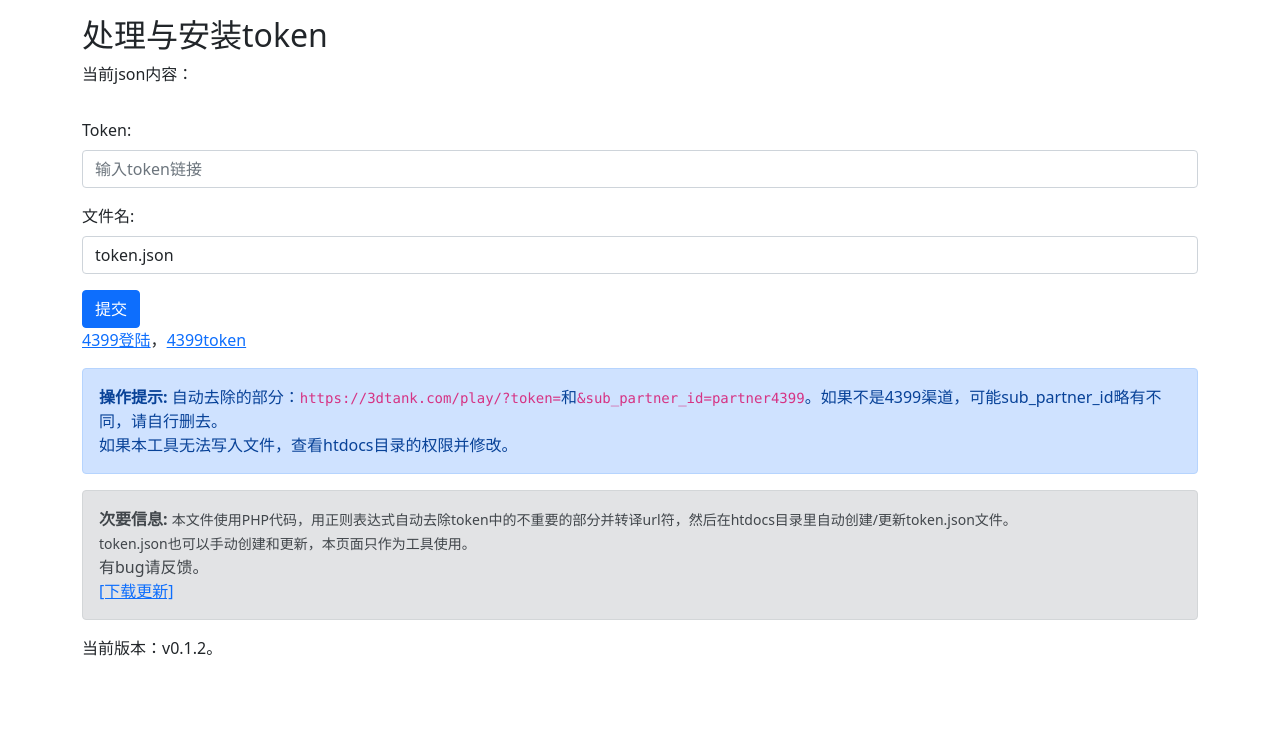
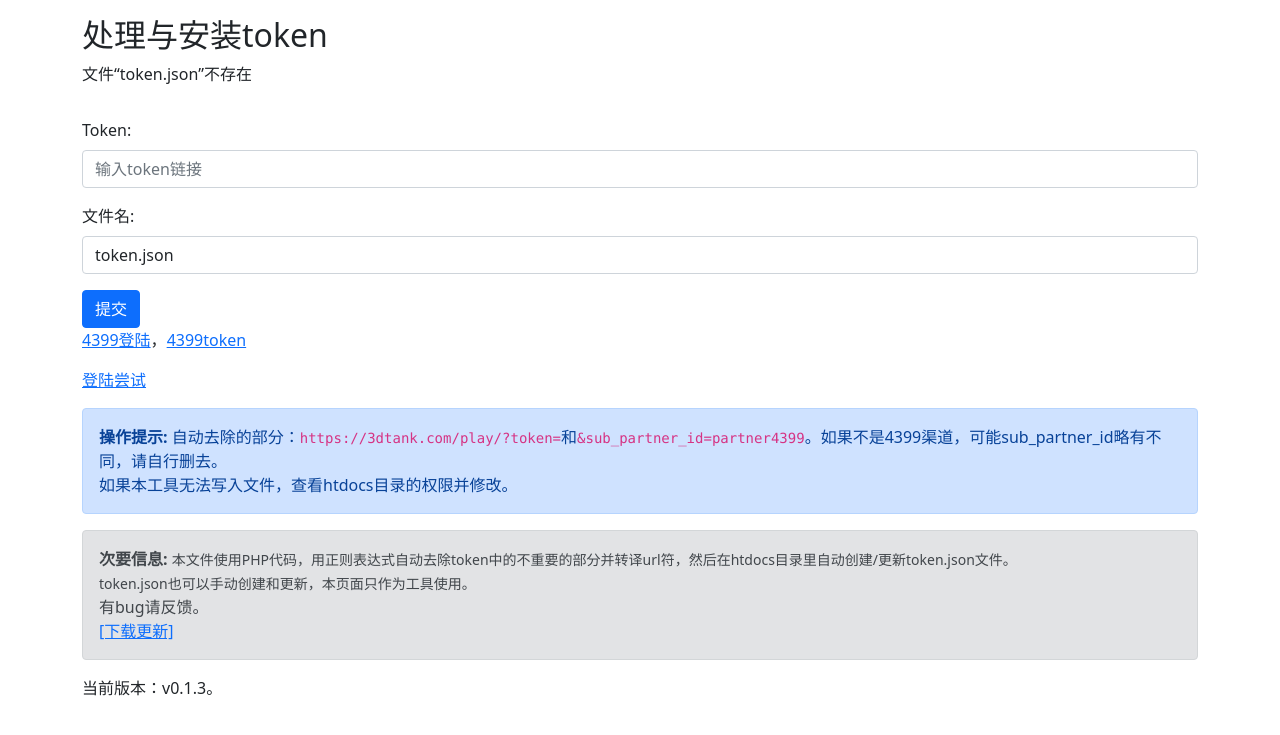
Before and after one commit to MLH-AIDS/mlh-aids.github.io, a PHP site: page /token.php in a window 1280 px wide. Shown: the top 735 px of the page. Run offline with PHP 8.4, Linux system fonts and the light colour scheme; some libraries are stand-ins or nearby versions.

Commit message:
Add files via upload

```diff
--- a/dl_token.html
+++ b/dl_token.html
@@ -18,7 +18,7 @@
   <h2>下载token.php</h2>
 	<div class="mb-3">
 	<p><a href="token.php" download="token.php" role="button" class="btn btn-primary btn-lg">[点击下载]</a></p>
-	<p>最新版本：v0.1.2</p>
+	<p>最新版本：v0.1.3</p>
 	<p>下载后请手动移动到htdocs目录，保持ksweb后台运行，再打开<a href="http://localhost:8080/token.php">http://localhost:8080/token.php</a>。</p>
 	<p>下载到的具体文件夹查看你的浏览器里的下载管理，可能有分享/打开第三方软件按钮。可能是下载到download目录。</p>
 	</div>
--- a/token.php
+++ b/token.php
@@ -1,3 +1,20 @@
+<?php
+
+$filename = isset($_REQUEST['filename'])? $_REQUEST['filename'] : 'token.json';
+$token = isset($_REQUEST['token'])? $_REQUEST['token'] : '';
+$test = str_replace("https://3dtank.com/play/?token=","",$token);
+$test = str_replace("&sub_partner_id=partner4399","",$test);
+$test = urldecode($test);
+$data='{"errCode":0,"message":"ok","data":"'. $test .'","ticks":0}';
+$flags = "FILE_USE_INCLUDE_PATH";
+
+if(isset($_REQUEST['try'])&&$_REQUEST['try']==1&&is_file($filename)){
+    json_decode(file_get_contents($filename), true)["data"];
+    Header("Location: https://3dtank.com/play?token=".json_decode(file_get_contents($filename), true)["data"]);
+}
+
+
+?>
 <!DOCTYPE html>
 <html>
 <head>
@@ -18,17 +35,18 @@
   <h2>处理与安装token</h2>
 <div class='mb-3' style='overflow: scroll;'>
 <?php
-$filename = isset($_REQUEST['filename'])? $_REQUEST['filename'] : 'token.json';
-$token = isset($_REQUEST['token'])? $_REQUEST['token'] : '';
-$test = str_replace("https://3dtank.com/play/?token=","",$token);
-$test = str_replace("&sub_partner_id=partner4399","",$test);
-$test = urldecode($test);
-$data='{"errCode":0,"message":"ok","data":"'. $test .'","ticks":0}';
-$flags = "FILE_USE_INCLUDE_PATH";
+
+
 if(isset($_REQUEST['filename'])&&isset($_REQUEST['token'])){
-file_put_contents($filename,$data);
+  file_put_contents($filename,$data);
 }
-echo "<p>当前json内容：".file_get_contents($filename)."</p>";
+if(is_file($filename)){
+echo "<p>文件“".$filename."”内容：".file_get_contents($filename)."</p>";
+}else{
+echo "<p>文件“".$filename."”不存在</p>";
+}
+
+
 ?>
 </div>
 	<form action="">
@@ -44,6 +62,7 @@ echo "<p>当前json内容：".file_get_contents($filename)."</p>";
 	</form>
 	<div class="mb-3">
 	    <p><a href="http://my.4399.com/yxtk/">4399登陆</a>，<a href="http://my.4399.com/yxtk/play?sid=1">4399token</a></p>
+	    <p><a href="javascript: void(0)" onclick="window.open('?try=1&filename='+document.getElementById('filename').value,'_blank')">登陆尝试</a></p>
 	</div>
 	<div class="mb-3">
 	    <div class="alert alert-primary">
@@ -58,7 +77,7 @@ echo "<p>当前json内容：".file_get_contents($filename)."</p>";
         </div>
 	</div>
 	<div class="mb-3">
-	当前版本：v0.1.2。<span id="news"></span>
+	当前版本：v0.1.3。<span id="news"></span>
 	</div>
 </div>
 <script>
--- a/tokennews.js
+++ b/tokennews.js
@@ -1 +1 @@
-document.getElementById("news").innerHTML="最新版本：v0.1.2。更新页面内4399token链接"
+document.getElementById("news").innerHTML="最新版本：v0.1.3。更新页面内4399token链接以及登录尝试"
```
